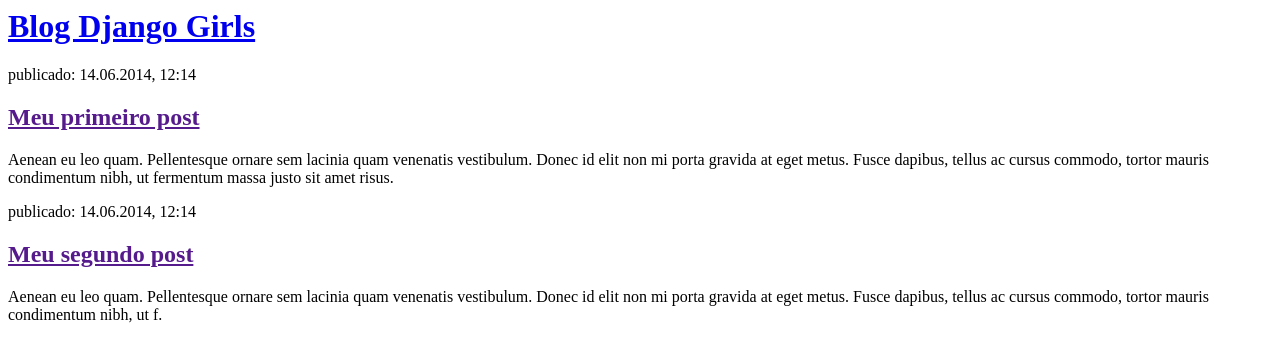
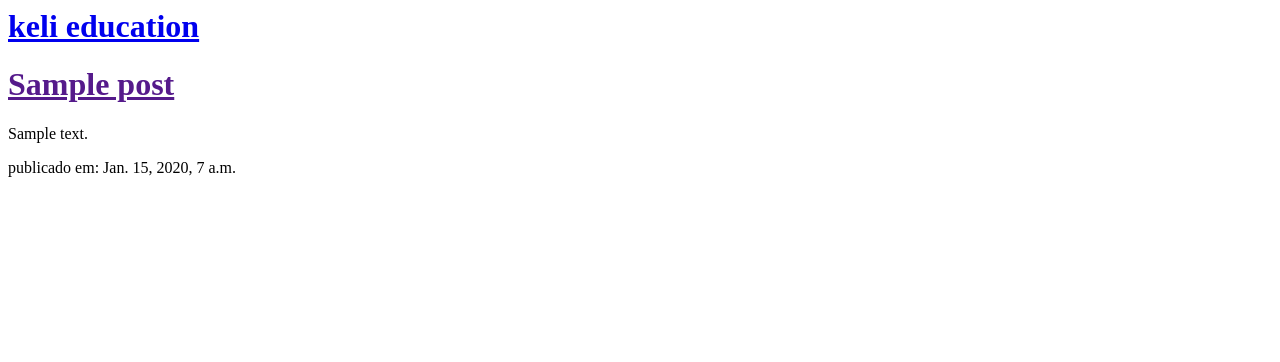
Before and after one commit to Skyhfalll/my-first-blog, a Django app: template blog/templates/blog/post_list.html in a window 1280 px wide. Shown: the top 362 px of the page. Run offline with Django 3.2, Linux system fonts and the light colour scheme; the template is opened without the code that fills it: values that come from a table or form of the project are taken from there, others are empty; tables that the repository leaves empty hold one stand-in row (values such as "Sample post").

Commit message:
Modified templates to display posts from database.

```diff
--- a/blog/templates/blog/post_list.html
+++ b/blog/templates/blog/post_list.html
@@ -1,28 +1,21 @@
 <html>
 
 <head>
-    <title>Blog Django Girls</title>
+    <title>Keli education</title>
 </head>
 
 <body>
     <div>
-        <h1><a href="/">Blog Django Girls</a></h1>
+        <h1><a href="/">keli education</a></h1>
     </div>
 
+    {% for post in posts %}
     <div>
-        <p>publicado: 14.06.2014, 12:14</p>
-        <h2><a href="">Meu primeiro post</a></h2>
-        <p>Aenean eu leo quam. Pellentesque ornare sem lacinia quam venenatis vestibulum. Donec id elit non mi porta
-            gravida at eget metus. Fusce dapibus, tellus ac cursus commodo, tortor mauris condimentum nibh, ut
-            fermentum massa justo sit amet risus.</p>
+        <h1><a href="">{{ post.title }}</a></h1>
+        <p>{{ post.text|linebreaksbr }}</p>
+        <p class="published">publicado em: {{ post.published_date }}</p>
     </div>
-
-    <div>
-        <p>publicado: 14.06.2014, 12:14</p>
-        <h2><a href="">Meu segundo post</a></h2>
-        <p>Aenean eu leo quam. Pellentesque ornare sem lacinia quam venenatis vestibulum. Donec id elit non mi porta
-            gravida at eget metus. Fusce dapibus, tellus ac cursus commodo, tortor mauris condimentum nibh, ut f.</p>
-    </div>
+    {% endfor %}
 </body>
 
 </html>
```
Also changed, not shown: blog/views.py (+5 -2 lines).
